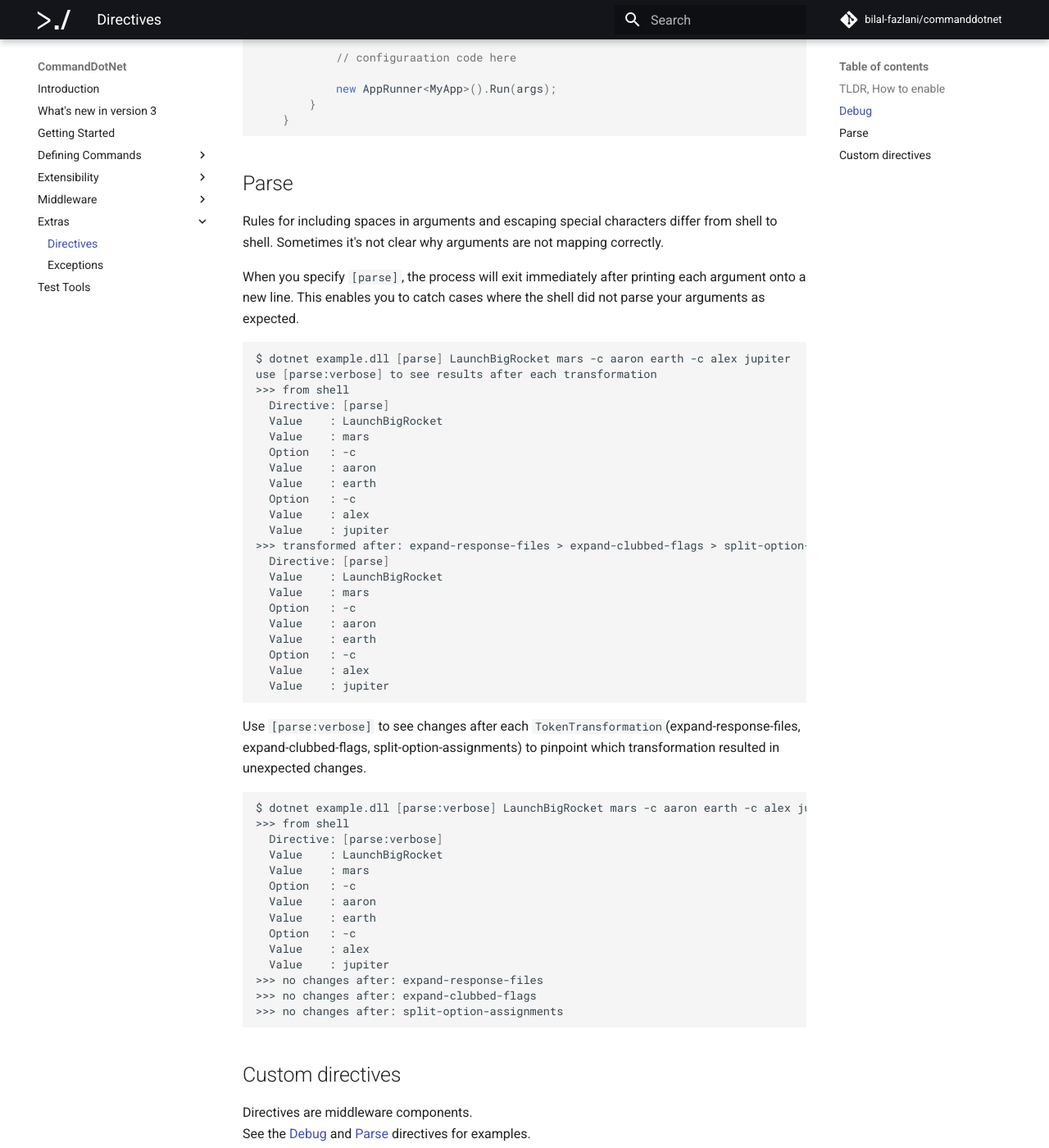
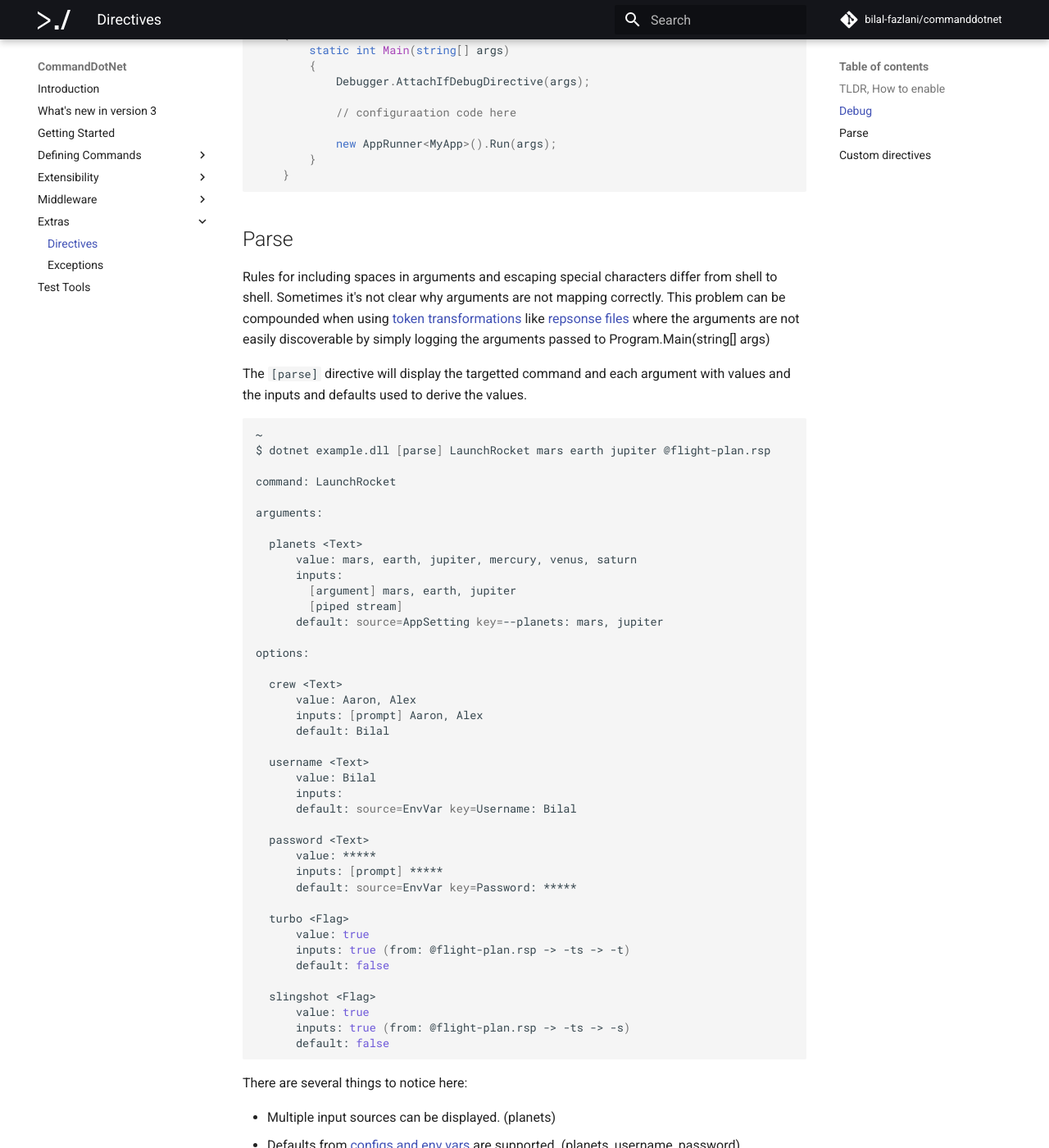
Before and after one commit to bilal-fazlani/commanddotnet, an MkDocs documentation site: the page built from docs/Extras/directives.md, in a window 1280 px wide and 1400 px high, scrolled down 958 px. Shown: the whole window at 82% size. Built offline with MkDocs 1.6.1 and Material for MkDocs 9.7.7, drawn with Linux system fonts in a browser that asks for light colours; comment, search, counter and statistics services are not loaded; some of the changed text lies outside the part shown.

Commit message:
updated Parse directive documentation

````diff
--- a/docs/Extras/directives.md
+++ b/docs/Extras/directives.md
@@ -1,6 +1,8 @@
 # Directives
 
 Directives are special arguments enabling cross cutting features.  We've loosely followed the pattern defined by  [System.CommandLine](https://github.com/dotnet/command-line-api/wiki/Features-overview#debugging) to provide two directives: Debug & Parse
+
+Directives are a great way to add troubleshooting tools to your application. See [Custom Directives](#custom-directives) at the bottom of this page for tips on adding your own.
 
 
 ## TLDR, How to enable
@@ -43,59 +45,112 @@ To attach immediately in the Main method, use `Debugger.AttachIfDebugDirective(a
 
 ## Parse
 
-Rules for including spaces in arguments and escaping special characters differ from shell to shell.  Sometimes it's not clear why arguments are not mapping correctly.
+Rules for including spaces in arguments and escaping special characters differ from shell to shell. Sometimes it's not clear why arguments are not mapping correctly. This problem can be compounded when using [token transformations](token-transformations.md) like [repsonse files](response-files.md) where the arguments are not easily discoverable by simply logging the arguments passed to Program.Main(string[] args)
 
-When you specify `[parse]`, the process will exit immediately after printing each argument onto a new line.  This enables you to catch cases where the shell did not parse your arguments as expected.
+The `[parse]` directive will display the targetted command and each argument with values and the inputs and defaults used to derive the values.
 
 ```bash
-$ dotnet example.dll [parse] LaunchBigRocket mars -c aaron earth -c alex jupiter
-use [parse:verbose] to see results after each transformation
+~
+$ dotnet example.dll [parse] LaunchRocket mars earth jupiter @flight-plan.rsp
+
+command: LaunchRocket
+
+arguments:
+
+  planets <Text>
+      value: mars, earth, jupiter, mercury, venus, saturn
+      inputs:
+        [argument] mars, earth, jupiter
+        [piped stream]
+      default: source=AppSetting key=--planets: mars, jupiter
+
+options:
+
+  crew <Text>
+      value: Aaron, Alex
+      inputs: [prompt] Aaron, Alex
+      default: Bilal
+
+  username <Text>
+      value: Bilal
+      inputs:
+      default: source=EnvVar key=Username: Bilal
+
+  password <Text>
+      value: *****
+      inputs: [prompt] *****
+      default: source=EnvVar key=Password: *****
+
+  turbo <Flag>
+      value: true
+      inputs: true (from: @flight-plan.rsp -> -ts -> -t)
+      default: false
+
+  slingshot <Flag>
+      value: true
+      inputs: true (from: @flight-plan.rsp -> -ts -> -s)
+      default: false
+```
+
+There are several things to notice here:
+
+* Multiple input sources can be displayed. (planets)
+* Defaults from [configs and env vars](default-values-from-config.md) are supported. (planets, username, password)
+* Passwords are obscured. (password)
+* Token transformations are unwrapped, making it possible to indentify exactly how an argument was provided, including any response files used. (turbo, slingshot)
+
+To provide this mapping, the middleware pipeline must progress to the BindValues stage.
+
+If that stage is not reached, the parse directive will fall back to printing just the token transformations.
+
+```bash
+~
+$ dotnet example.dll [parse] LaunchRocket mars earth jupiter @flight-plan.rsp
+
+Unable to map tokens to arguments. Falling back to token transformations.
+
 >>> from shell
   Directive: [parse]
   Value    : LaunchBigRocket
   Value    : mars
-  Option   : -c
-  Value    : aaron
   Value    : earth
-  Option   : -c
-  Value    : alex
   Value    : jupiter
->>> transformed after: expand-response-files > expand-clubbed-flags > split-option-assignment
+  Value    : @flight-plan.rsp
+>>> after: expand-response-files
   Directive: [parse]
   Value    : LaunchBigRocket
   Value    : mars
-  Option   : -c
-  Value    : aaron
   Value    : earth
-  Option   : -c
-  Value    : alex
   Value    : jupiter
+  Value    : @flight-plan.rsp
+  Option   : -ts
+>>> after: expand-clubbed-flags
+  Directive: [parse]
+  Value    : LaunchBigRocket
+  Value    : mars
+  Value    : earth
+  Value    : jupiter
+  Value    : @flight-plan.rsp
+  Option   : -t
+  Option   : -s
+>>> after: split-option-assignment
+  Directive: [parse]
+  Value    : LaunchBigRocket
+  Value    : mars
+  Value    : earth
+  Value    : jupiter
+  Value    : @flight-plan.rsp
+  Option   : -t
+  Option   : -s
 ```
 
-Use `[parse:verbose]` to see changes after each `TokenTransformation`(expand-response-files, expand-clubbed-flags, split-option-assignments) to pinpoint which transformation resulted in unexpected changes.
-
-```bash
-$ dotnet example.dll [parse:verbose] LaunchBigRocket mars -c aaron earth -c alex jupiter
->>> from shell
-  Directive: [parse:verbose]
-  Value    : LaunchBigRocket
-  Value    : mars
-  Option   : -c
-  Value    : aaron
-  Value    : earth
-  Option   : -c
-  Value    : alex
-  Value    : jupiter
->>> no changes after: expand-response-files
->>> no changes after: expand-clubbed-flags
->>> no changes after: split-option-assignments
-```
+These transformations can be appended to the regular parse output with `[parse:t]`
 
 ## Custom directives
 
 Directives are middleware components.
-See the [Debug](https://github.com/bilal-fazlani/commanddotnet/blob/master/CommandDotNet/Directives/DebugDirective.cs)
+See the implementations of [Debug](https://github.com/bilal-fazlani/commanddotnet/blob/master/CommandDotNet/Directives/DebugDirective.cs)
 and [Parse](https://github.com/bilal-fazlani/commanddotnet/blob/master/CommandDotNet/Directives/ParseDirective.cs) directives
 for examples.
 
-The presence of a directive is checked with `commandContext.Tokens.TryGetDirective("debug", out _))`.
+The presence of a directive is checked with `commandContext.Tokens.TryGetDirective("debug", out _))`.  The out parameter will include the entire string within the square brackets. Using a possible logging directive `[log:debug]`, the out parameter value would be `log:debug`. You can parse the value however you'd like.
````
Also changed, not shown: 1 other file.
